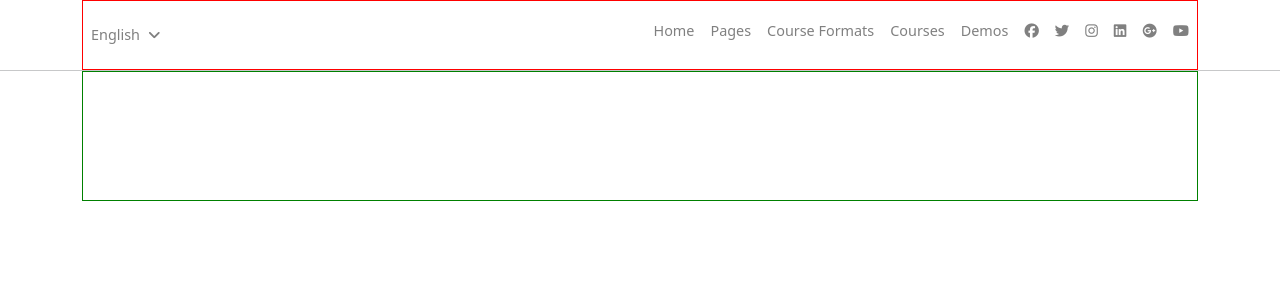
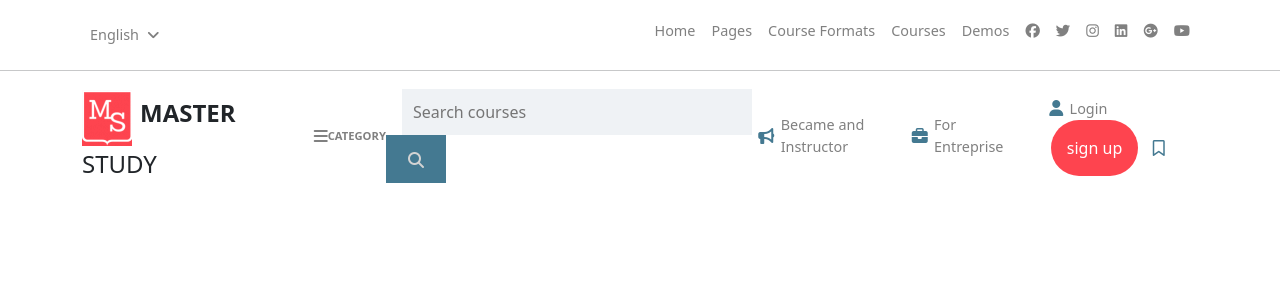
Before and after one commit to vittorioaquilino/proj-html-vuejs, a Vue app: page / in a window 1280 px wide. Shown: the top 300 px of the page. Built offline with nearby package versions, Linux system fonts and the light colour scheme.

Commit message:
add header-bottom

```diff
--- a/src/components/AppHeader.vue
+++ b/src/components/AppHeader.vue
@@ -1,11 +1,14 @@
 <template>
   <header class="ms_header">
       <div class="container">
+          <!-- header top -->
           <div class="ms_header-top">
+              <!-- language -->
               <div class="ms_header-language">
                   <span class="m-2">English</span>
                   <i class="fas fa-angle-down"></i>
               </div>
+              <!-- menu -->
               <div class="ms_header-menu">
                   <ul class="menu-list d-flex mt-2">
                       <li
@@ -14,6 +17,7 @@
                       >
                         <a href="">{{ element.text }}</a>
                       </li>
+                      <!-- social -->
                       <li><i class="fab fa-facebook"></i></li>
                       <li><i class="fab fa-twitter"></i></li>
                       <li><i class="fab fa-instagram"></i></li>
@@ -23,10 +27,43 @@
                   </ul>
               </div>
           </div>
+          <!-- /header top -->
       </div>
       <hr>
       <div class="container">
-          <div class="ms_header-bottom"></div>
+          <!-- header bottom -->
+          <div class="ms_header-bottom">
+              <!-- logo -->
+              <div class="ms_header-logo">
+                <img src="../assets/images/footer-logo2x-50x56.png" alt="">
+                <span class="fw-bold">MASTER</span> <span>STUDY</span>
+              </div>
+              <!-- search -->
+              <div class="ms_header-search">
+                  <!-- category -->
+                  <i class="fas fa-bars"></i>
+                  <span class="text-uppercase fw-bold">Category</span>
+                  <!-- input -->
+                  <div class="ms_input">
+                    <input type="text" placeholder="Search courses">
+                    <i class="fas fa-search"></i>
+                  </div>
+                  <!-- login -->
+                  <div class="ms_login">
+                      <i class="fas fa-bullhorn"></i>
+                      <span>Became and Instructor</span>
+                      <i class="fas fa-briefcase"></i>
+                      <span>For Entreprise</span>
+                      <div class="user-login">
+                          <i class="fas fa-user"></i>
+                          <span>Login</span>
+                          <button>sign up</button>
+                          <i class="far fa-bookmark"></i>
+                      </div>
+                  </div>
+              </div>
+          </div>
+          <!-- /header bottom -->
       </div>
   </header>
 </template>
@@ -67,6 +104,7 @@ export default {
 </script>
 
 <style lang="scss" scoped>
+@import "../style/variables.scss";
 
 .ms_header {
     width: 100%;
@@ -74,7 +112,6 @@ export default {
 
     &-top {
         height: 70px;
-        border: 1px solid red;
         display: flex;
         justify-content: space-between;
         align-items: center;
@@ -88,7 +125,77 @@ export default {
 
     &-bottom {
         height: 130px;
-        border: 1px solid green;
+        display: flex;
+        align-items: center;
+        width: 100%;
+        margin: auto;
+
+        img {
+            background-color: $brand-primary-color;
+            margin-right: .5rem;
+        }
+
+        .ms_header-logo {
+
+            span {
+                font-size: 1.5rem;
+            }
+        }
+
+        .ms_header-search {
+            color: gray;
+            display: flex;
+            align-items: center;
+            margin-left: 2rem;
+
+            span {
+                font-size: .7rem;
+            }
+
+            input {
+                border: none;
+                background-color: #eff2f5;
+                width: 350px;
+                padding: .7rem;
+                margin-left: 1rem;
+            }
+
+            .ms_input i {
+                width: 60px;
+                height: 48px;
+                background-color: #447991;
+                line-height: 50px;
+                text-align: center;
+                color: lightgray;
+            }
+        }
+
+        .ms_login {
+            display: flex;
+            align-items: center;
+
+            i {
+                margin: 0 .4rem;
+                color: #447991;
+            }
+
+            span {
+                font-size: .9rem;
+            }
+
+            .user-login {
+                margin-left: 2rem;
+
+                button {
+                    padding: 1rem;
+                    border-radius: 30px;
+                    color: white;
+                    background-color: $brand-primary-color;
+                    border: none;
+                    margin: 0 .5rem;
+                }
+            }
+        }
     }
 
     hr {
--- /dev/null
+++ b/src/style/variables.scss
@@ -0,0 +1 @@
+$brand-primary-color: #fe444f;
```
